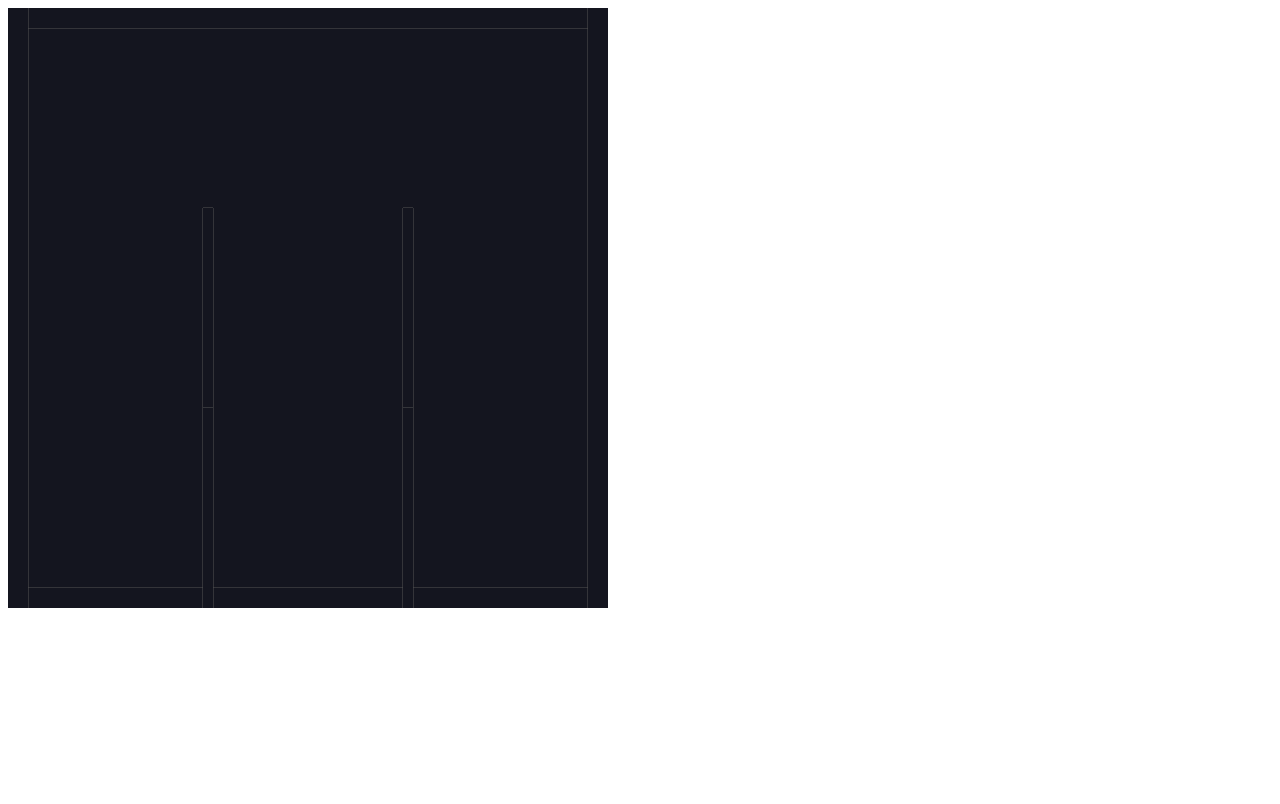
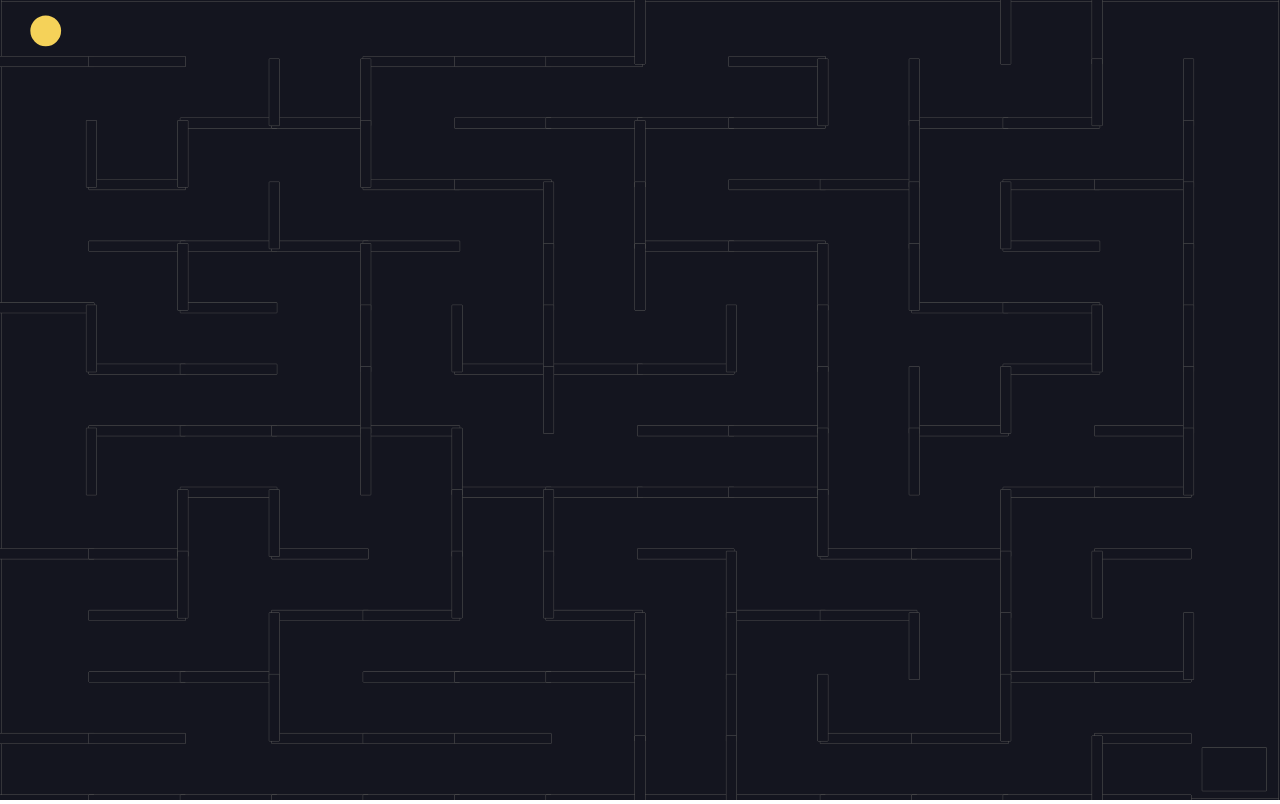
Before and after one commit to francoisvandette/Maze-Game, a plain HTML site: page index.html in a window 1280 px wide. Drawn offline with nearby package versions, Linux system fonts and the light colour scheme.

Commit message:
End point, player marker, win condition, and refactor
- added in the end point, spawns at the bottom right of map.
- added player marker, ball with movement from WASD and arrow keys
- win condition, player collides with end point
- refactored the program a bit to accept an X cell width and a Y cell width

```diff
--- a/index.html
+++ b/index.html
@@ -5,6 +5,11 @@
     <meta http-equiv="X-UA-Compatible" content="IE=edge">
     <meta name="viewport" content="width=device-width, initial-scale=1.0">
     <script src="https://cdnjs.cloudflare.com/ajax/libs/matter-js/0.18.0/matter.min.js" integrity="sha512-5T245ZTH0m0RfONiFm2NF0zcYcmAuNzcGyPSQ18j8Bs5Pbfhp5HP1hosrR8XRt5M3kSRqzjNMYpm2+it/AUX/g==" crossorigin="anonymous" referrerpolicy="no-referrer"></script>
+    <style>
+        body {
+            margin: 0
+        }
+    </style>
     <title>Maze Game using Matter.js</title>
 </head>
 <body>
--- a/index.js
+++ b/index.js
@@ -1,12 +1,23 @@
-const { Engine, Render, Runner, World, Bodies } = Matter;
+const { Engine, Render, Runner, World, Bodies, Body, Events } = Matter;
 
-const cells = 3;
-const width = 600;
-const height = 600;
+// const cells = 8;
 
-const unitLength = width / cells;
+const width = window.innerWidth;
+const height = window.innerHeight;
+
+
+
+const cellsHorizontal = 14;
+const cellsVertical = 13;
+// const a = Math.floor(width / height * cellsHorizontal);
+// const b = Math.floor(height / width * cellsHorizontal);
+// const cellsVertical = Math.max(a,b);
+
+const unitLengthX = width / cellsHorizontal;
+const unitLengthY = height / cellsVertical;
 
 const engine = Engine.create();
+engine.world.gravity.y = 0;
 const { world } = engine;
 const render = Render.create({
     element: document.body,
@@ -20,16 +31,36 @@ const render = Render.create({
 Render.run(render);
 Runner.run(Runner.create(), engine);
 
-// Walls
+// Walls / Borders
 const walls = [
     // top
-    Bodies.rectangle(width/2, 0, width, 40, { isStatic: true }),
+    Bodies.rectangle(
+        width / 2, 0,
+        width, 2,
+        {
+            isStatic: true
+        }),
     // bottom
-    Bodies.rectangle(width/2, height, width, 40, { isStatic: true }),
+    Bodies.rectangle(
+        width / 2, height,
+        width, 2,
+        {
+            isStatic: true
+        }),
     // left
-    Bodies.rectangle(0, height/2, 40, height, { isStatic: true }),
+    Bodies.rectangle(
+        0, height/2,
+        2, height,
+        {
+            isStatic: true
+        }),
     // right
-    Bodies.rectangle(width, height/2, 40, height, { isStatic: true })
+    Bodies.rectangle(
+        width, height/2,
+        2, height,
+        {
+            isStatic: true
+        })
 ];
 World.add(world, walls);
 
@@ -49,13 +80,14 @@ const shuffle = (arr) => {
     return arr;
 };
 
-const grid = Array(cells).fill(null).map(() => Array(cells).fill(false));
+const grid = Array(cellsVertical).fill(null).map(() => Array(cellsHorizontal).fill(false));
 
-const verticals = Array(cells).fill(null).map(() => Array(cells-1).fill(false));
-const horizontals = Array(cells-1).fill(null).map(() => Array(cells).fill(false));
+const verticals = Array(cellsVertical).fill(null).map(() => Array(cellsHorizontal-1).fill(false));
 
-const startRow = Math.floor(Math.random() * cells);
-const startColumn = Math.floor(Math.random() * cells);
+const horizontals = Array(cellsHorizontal-1).fill(null).map(() => Array(cellsVertical).fill(false));
+
+const startRow = Math.floor(Math.random() * cellsVertical);
+const startColumn = Math.floor(Math.random() * cellsHorizontal);
 
 const stepThroughCell = (row, column) => {
     // if I have visited the cell at [row, column], then return
@@ -80,9 +112,9 @@ const stepThroughCell = (row, column) => {
         const [ nextRow, nextColumn, direction ] = neighbour;
         //see if that neighbour is out of bounds
         if (nextRow < 0 ||
-            nextRow >= cells ||
+            nextRow >= cellsVertical ||
             nextColumn < 0 ||
-            nextColumn >= cells) {
+            nextColumn >= cellsHorizontal) {
             continue;
         }
 
@@ -93,11 +125,11 @@ const stepThroughCell = (row, column) => {
 
         // remove a wall from either horizontals or verticals
         if (direction === `left`) {
-            verticals[row][column-1] = true;
+            verticals[row][column - 1] = true;
         } else if (direction === `right`) {
             verticals[row][column] = true;
         } else if (direction === `up`) {
-            horizontals[row-1][column] = true;
+            horizontals[row - 1][column] = true;
         } else if (direction === `down`) {
             horizontals[row][column] = true;
         }
@@ -113,6 +145,8 @@ const stepThroughCell = (row, column) => {
 stepThroughCell(startRow, startColumn);
 // console.log(grid, verticals, horizontals);
 
+const wallThickness = 10;
+
 horizontals.forEach((row, rowIndex) => {
     row.forEach((open, columnIndex) => {
         if (open) {
@@ -120,11 +154,14 @@ horizontals.forEach((row, rowIndex) => {
         }
 
         const wall = Bodies.rectangle(
-                columnIndex * unitLength + unitLength / 2,
-                rowIndex * unitLength + unitLength,
-                unitLength,
-                10,
-                { isStatic: true });
+                columnIndex * unitLengthX + unitLengthX / 2,
+                rowIndex * unitLengthY + unitLengthY,
+                unitLengthX + wallThickness / 2,
+                wallThickness,
+                {
+                    isStatic: true,
+                    label: `wall`
+                });
         World.add(world, wall);
 
     });
@@ -137,12 +174,86 @@ verticals.forEach((row, rowIndex) => {
         }
 
         const wall = Bodies.rectangle(
-                columnIndex * unitLength + unitLength,
-                rowIndex * unitLength + unitLength / 2,
-                10,
-                unitLength,
-                { isStatic: true });
+                columnIndex * unitLengthX + unitLengthX,
+                rowIndex * unitLengthY + unitLengthY / 2,
+                wallThickness,
+                unitLengthY + wallThickness / 2,
+                {
+                    isStatic: true,
+                    label: `wall`
+                });
         World.add(world, wall);
 
     });
 });
+
+// Goal
+
+const goal = Bodies.rectangle(
+    width - unitLengthX / 2,
+    height - unitLengthY / 2,
+    unitLengthX * 0.7,
+    unitLengthY * 0.7,
+    {
+        isStatic: true,
+        label: `goal`
+    }
+);
+World.add(world, goal);
+
+// Ball
+
+const ballRadius = Math.min(unitLengthX, unitLengthY) / 4;
+
+const ball = Bodies.circle(
+    unitLengthX / 2,
+    unitLengthY / 2,
+    ballRadius,
+    {
+        label: `ball`
+    }
+);
+World.add(world, ball);
+
+document.addEventListener(`keydown`, (event) => {
+    // console.log(event);
+    const { x, y } = ball.velocity;
+    // console.log(x,y);
+    if (event.keyCode === 87 || event.keyCode === 38) {
+        // console.log(`move ball UP`);
+        Body.setVelocity(ball, { x: x, y: -5 });
+    }
+    if (event.keyCode === 83 || event.keyCode === 40) {
+        // console.log(`move ball DOWN`);
+        Body.setVelocity(ball, { x: x, y: 5 });
+    }
+    if (event.keyCode === 65 || event.keyCode === 37) {
+        // console.log(`move ball LEFT`);
+        Body.setVelocity(ball, { x: -5, y: y });
+    }
+    if (event.keyCode === 68 || event.keyCode === 39) {
+        // console.log(`move ball RIGHT`);
+        Body.setVelocity(ball, { x: 5, y: y });
+    }
+});
+
+// Win Condition
+
+Events.on(engine, `collisionStart`, event => {
+    event.pairs.forEach((collision) => {
+        const labels = [`ball`, `goal`];
+
+        if (
+            labels.includes(collision.bodyA.label) &&
+            labels.includes(collision.bodyB.label)
+        ) {
+            // console.log(`User won!`);
+            world.gravity.y = 1;
+            world.bodies.forEach(body => {
+                if (body.label === `wall`) {
+                    Body.setStatic(body, false);
+                }
+            })
+        }
+    });
+})
```
